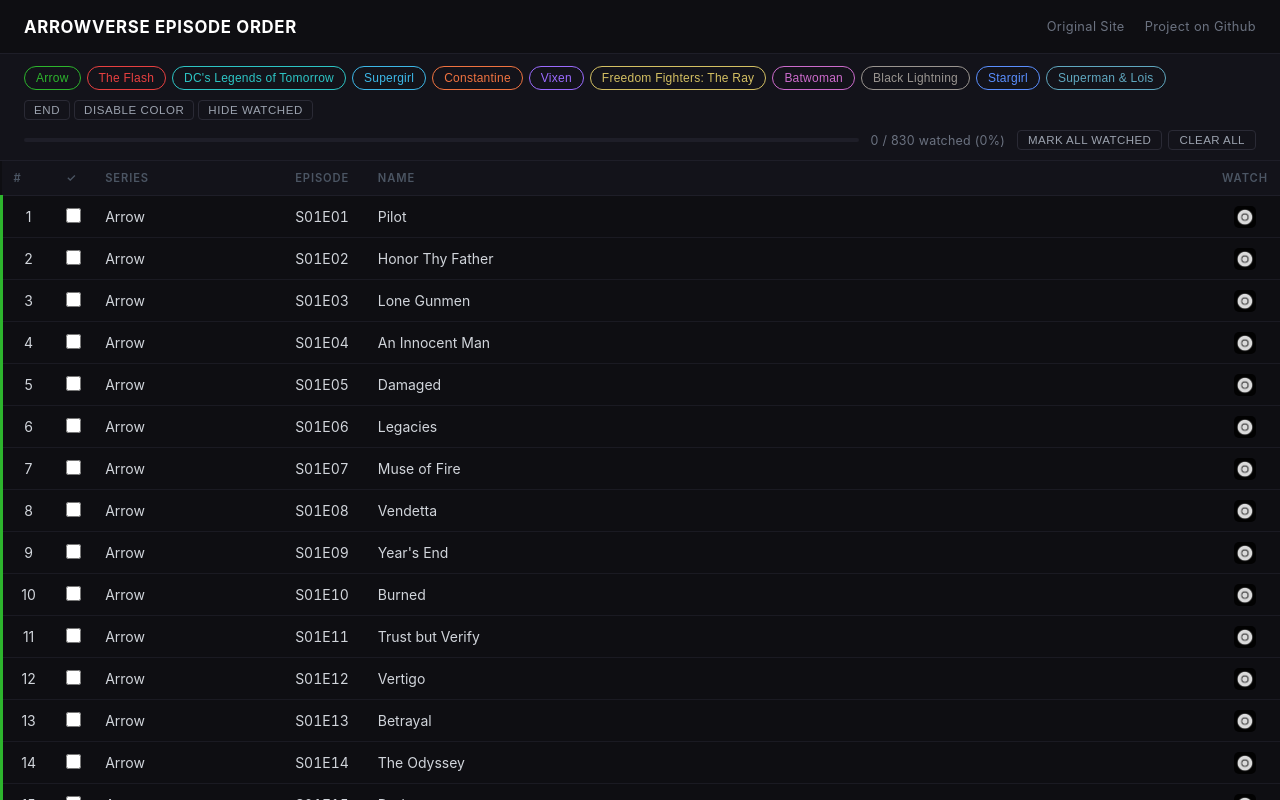
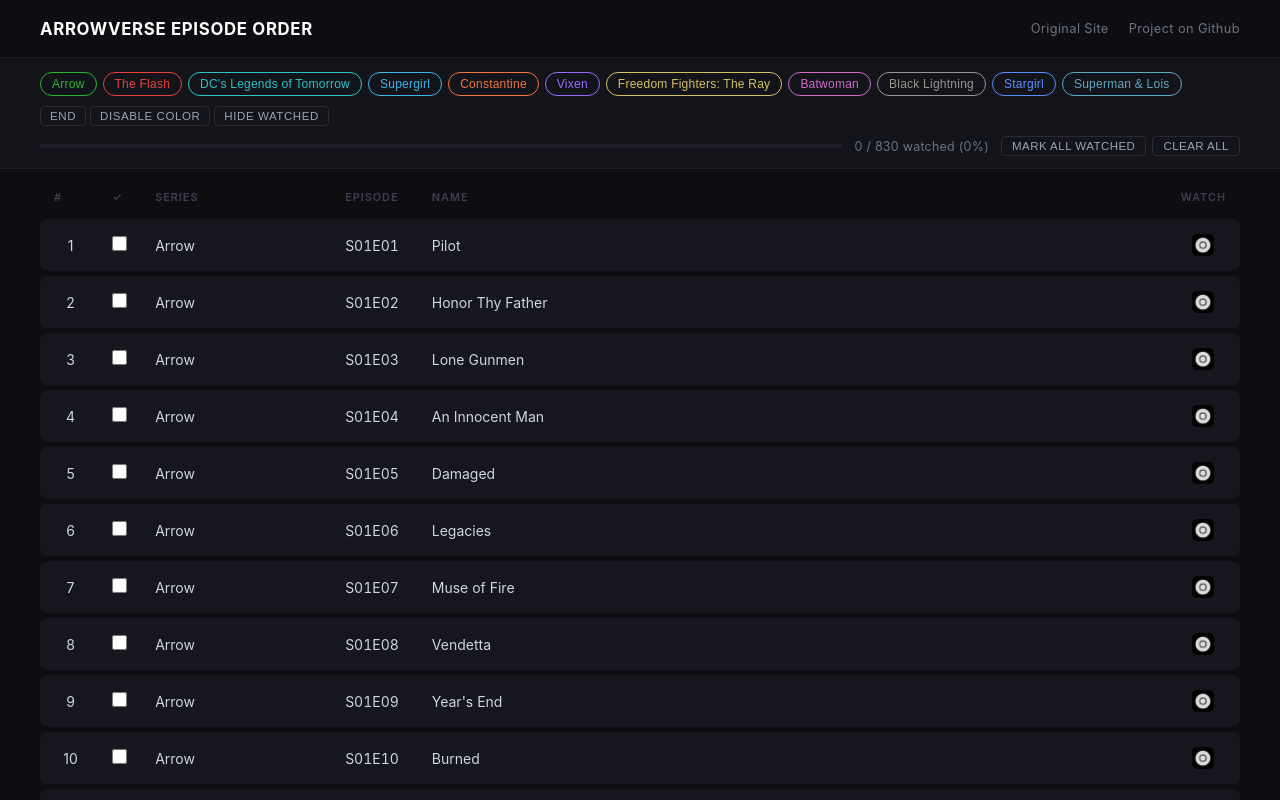
Before and after one commit to ayurisich/arrowverse-watchlist, a React (Vite) app: page / in a window 1280 px wide. Built offline with nearby package versions, Linux system fonts and the light colour scheme.

Commit message:
Fix table alignment: unified 40px padding, taller rows, rounded row ends

```diff
--- a/src/App.css
+++ b/src/App.css
@@ -22,8 +22,8 @@
 .navbar {
   display: flex;
   align-items: center;
-  padding: 0 24px;
-  height: 54px;
+  padding: 0 40px;
+  height: 58px;
   background: #0e0e12;
   border-bottom: 1px solid #1e1e28;
   flex-shrink: 0;
@@ -61,7 +61,7 @@
 .controls-wrap {
   background: #13131a;
   border-bottom: 1px solid #1e1e28;
-  padding: 12px 24px 10px;
+  padding: 14px 40px 12px;
   flex-shrink: 0;
 }
 
@@ -206,11 +206,13 @@
   flex: 1;
   overflow-y: auto;
   overflow-x: auto;
+  padding: 10px 40px 24px;
 }
 
 .ep-table {
   width: 100%;
-  border-collapse: collapse;
+  border-collapse: separate;
+  border-spacing: 0 5px;
 }
 
 .ep-table thead {
@@ -220,56 +222,64 @@
 }
 
 .ep-table thead tr {
-  background: #13131a;
-  border-bottom: 1px solid #1e1e28;
+  background: transparent;
 }
 
 .ep-table th {
-  padding: 10px 12px;
+  padding: 6px 14px 10px;
   text-align: left;
-  font-size: 0.7rem;
+  font-size: 0.68rem;
   font-weight: 600;
-  letter-spacing: 0.08em;
+  letter-spacing: 0.09em;
   text-transform: uppercase;
-  color: #4b5563;
+  color: #3d3d50;
   white-space: nowrap;
+  background: #0e0e12;
 }
 
 .ep-table td {
-  padding: 0 12px;
-  height: 42px;
+  padding: 0 14px;
+  height: 52px;
   vertical-align: middle;
-  border-bottom: 1px solid #1a1a22;
   color: #d1d5db;
   font-size: 0.875rem;
+  background: #16161e;
 }
 
-/* Row accent: left border colored by series */
-.episode {
+/* Rounded row ends */
+.ep-table tbody tr td:first-child {
+  border-radius: 8px 0 0 8px;
   border-left: 3px solid transparent;
-  transition: background 0.1s;
 }
 
-.episode:hover {
-  background: rgba(255,255,255,0.03);
+.ep-table tbody tr td:last-child {
+  border-radius: 0 8px 8px 0;
+}
+
+.episode {
+  transition: background 0.12s;
+}
+
+.episode:hover td {
+  background: #1c1c28;
 }
 
 .episode.is-watched {
   opacity: 0.28;
 }
 
-/* Series accent colors (left border) */
-.arrow            { border-left-color: #2db52d; }
-.flash            { border-left-color: #e84040; }
-.legends          { border-left-color: #2dc5c5; }
-.supergirl        { border-left-color: #3db8e8; }
-.constantine      { border-left-color: #f07340; }
-.vixen            { border-left-color: #9b6bff; }
-.freedom-fighters { border-left-color: #d4c063; }
-.batwoman         { border-left-color: #cc6bcc; }
-.black-lightning  { border-left-color: #9a9590; }
-.stargirl         { border-left-color: #5a8fff; }
-.superman-and-lois{ border-left-color: #60a8c0; }
+/* Series accent colors on left edge of first cell */
+.arrow            td:first-child { border-left-color: #2db52d; }
+.flash            td:first-child { border-left-color: #e84040; }
+.legends          td:first-child { border-left-color: #2dc5c5; }
+.supergirl        td:first-child { border-left-color: #3db8e8; }
+.constantine      td:first-child { border-left-color: #f07340; }
+.vixen            td:first-child { border-left-color: #9b6bff; }
+.freedom-fighters td:first-child { border-left-color: #d4c063; }
+.batwoman         td:first-child { border-left-color: #cc6bcc; }
+.black-lightning  td:first-child { border-left-color: #9a9590; }
+.stargirl         td:first-child { border-left-color: #5a8fff; }
+.superman-and-lois td:first-child { border-left-color: #60a8c0; }
 
 /* ── Columns ─────────────────────────────────────────── */
 .col-num     { width: 48px; text-align: center; color: #4b5563; font-size: 0.78rem; }
```
